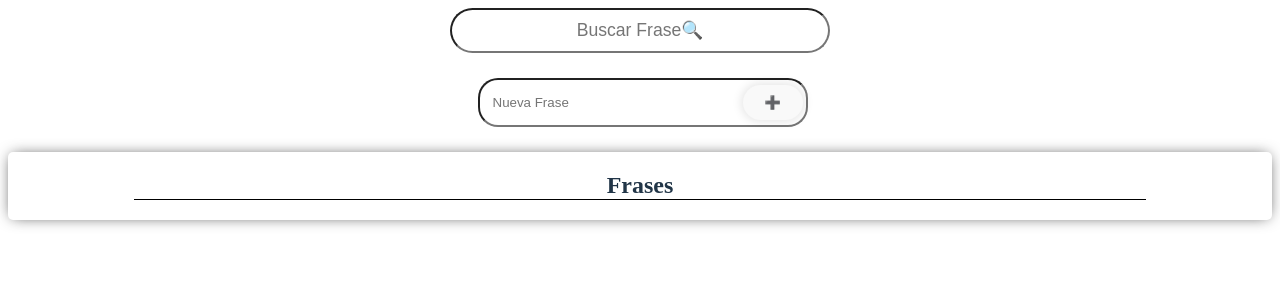
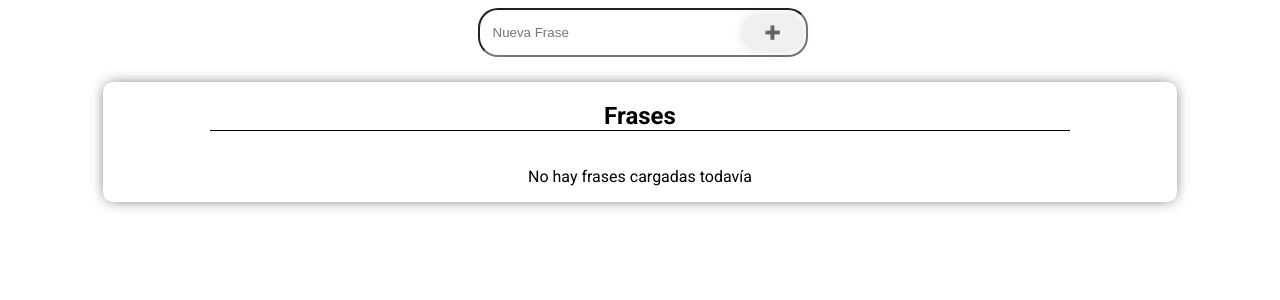
Before and after one commit to fpaus/frases-app, a React (Vite) app: page / in a window 1280 px wide. Shown: the top 300 px of the page. Built offline with nearby package versions, Linux system fonts and the light colour scheme.

Commit message:
mejoras de estilo

```diff
--- a/src/App.tsx
+++ b/src/App.tsx
@@ -5,6 +5,7 @@ function App() {
   const [nuevaFrase, setNuevaFrase] = useState('');
   const [frases, setFrases] = useState<string[]>([]);
   const [filtro, setFiltro] = useState('');
+  const frasesAMostrar = frases.filter((f) => f.includes(filtro));
   const handleKeyDown = (event: KeyboardEvent) => {
     if (event.key === 'Enter') {
       handleAdd();
@@ -18,6 +19,7 @@ function App() {
   };
   return (
     <>
+      {frasesAMostrar.length > 0 && (
         <div
           style={{
             display: 'flex',
@@ -41,6 +43,7 @@ function App() {
             />
           </label>
         </div>
+      )}
 
       <div
         style={{
@@ -88,10 +91,19 @@ function App() {
           display: 'flex',
           flexDirection: 'column',
           alignItems: 'center',
+          width: '100%',
+        }}>
+        <div
+          style={{
+            display: 'flex',
+            flexDirection: 'column',
+            alignItems: 'center',
             boxShadow: '0px 0px 15px -4px rgba(0,0,0,0.8)',
             '-webkit-box-shadow': '0px 0px 15px -4px rgba(0,0,0,0.8)',
             '-moz-box-shadow': '0px 0px 15px -4px rgba(0,0,0,0.8)',
-          borderRadius: '5px',
+            borderRadius: '10px',
+            minWidth: '85%',
+            maxWidth: '1280px',
           }}>
           <h2
             style={{
@@ -101,21 +113,21 @@ function App() {
             }}>
             Frases
           </h2>
+          {frasesAMostrar.length > 0 ? (
             <div
               style={{
                 display: 'grid',
                 gridTemplateColumns: '1fr 1fr',
                 width: '100%',
+                paddingBottom: '10px',
               }}>
-          {frases
-            .filter((f) => f.includes(filtro))
-            .map((frase) => (
+              {frasesAMostrar.map((frase) => (
                 <div
                   style={{
                     justifySelf: 'auto',
                     minHeight: '2vh',
                     padding: '1.5vh',
-                  margin: '5px',
+                    margin: '5px 10px',
                     boxShadow: '0 0 10px 2px rgba(0, 0, 0, .1)',
                     '-webkit-box-shadow': '0 0 10px -1px rgba(0, 0, 0, .1)',
                     '-moz-box-shadow': '0 0 10px 2px rgba(0, 0, 0, .1)',
@@ -126,6 +138,10 @@ function App() {
                 </div>
               ))}
             </div>
+          ) : (
+            <p>No hay frases cargadas todavía</p>
+          )}
+        </div>
       </div>
     </>
   );
--- a/src/index.css
+++ b/src/index.css
@@ -1,6 +1,7 @@
-/* :root {
-  font-family: Inter, Avenir, Helvetica, Arial, sans-serif;
-  font-size: 16px;
+@import url('https://fonts.googleapis.com/css2?family=Roboto:wght@100;300;400;500;700;900&display=swap');
+:root {
+  font-family: 'Roboto', sans-serif;
+  /* font-size: 16px;
   line-height: 24px;
   font-weight: 400;
 
@@ -12,13 +13,11 @@
   text-rendering: optimizeLegibility;
   -webkit-font-smoothing: antialiased;
   -moz-osx-font-smoothing: grayscale;
-  -webkit-text-size-adjust: 100%;
+  -webkit-text-size-adjust: 100%; */
 }
-
+/*
 body {
   margin: 0;
-  /* display: flex; */
-  /* place-items: center; */
   min-width: 320px;
   min-height: 100vh;
 }
```
Lines whose indentation alone changed are shown as unchanged.
